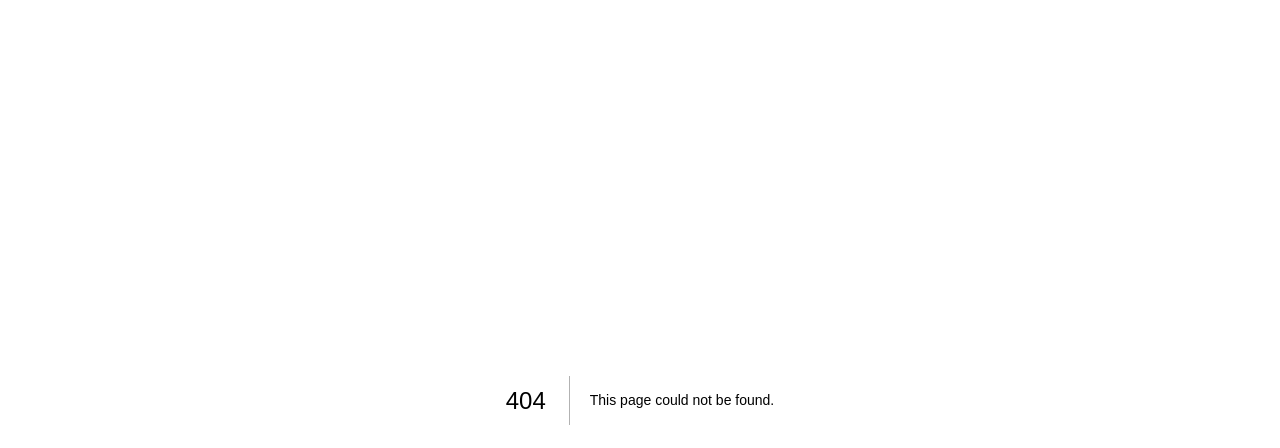
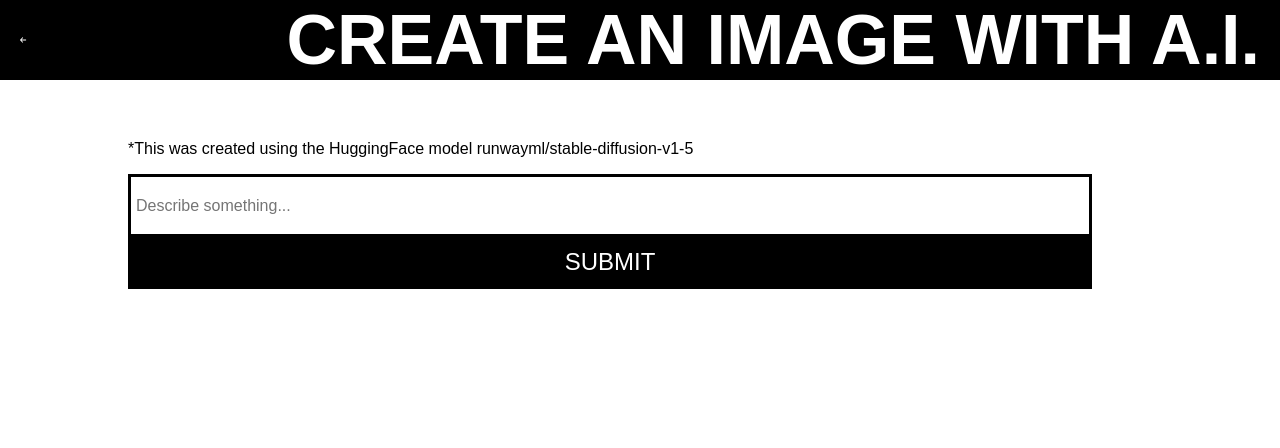
Before and after one commit to Jaywinebrenner/css-land, a Next.js app: page /hugging-face in a window 1280 px wide. Before the commit this address had no page. Shown: the top 448 px of the page. Built offline with nearby package versions, Linux system fonts and the light colour scheme.

Commit message:
wire up hf ai

```diff
--- a/package.json
+++ b/package.json
@@ -13,6 +13,7 @@
     "@fortawesome/free-brands-svg-icons": "^6.0.0",
     "@fortawesome/free-solid-svg-icons": "^6.0.0",
     "@fortawesome/react-fontawesome": "^0.1.17",
+    "@huggingface/inference": "^2.6.4",
     "firebase": "^10.8.1",
     "next": "12.1.0",
     "nprogress": "^0.2.0",
--- a/pages/bored.js
+++ b/pages/bored.js
@@ -21,6 +21,11 @@ const Bored = () => {
             <div className='bored-link-wrapper'>
                 <Link href="/today">
                     <h1>TODAY</h1>
+                </Link>
+            </div>
+            <div className='bored-link-wrapper'>
+                <Link href="/hugging-face">
+                    <h1>IMAGE</h1>
                 </Link>
             </div>
             <div className='bored-link-wrapper'>
--- /dev/null
+++ b/pages/hugging-face.js
@@ -0,0 +1,88 @@
+import Link from 'next/link';
+import React, {useState} from 'react';
+import { faArrowLeft } from '@fortawesome/free-solid-svg-icons';
+import { FontAwesomeIcon } from '@fortawesome/react-fontawesome';
+import { HfInference } from "@huggingface/inference";
+
+
+
+const HuggingFace = () => {
+
+    const [imageUrl, setImageUrl] = useState(null);
+    const [textInput, setTextInput] = useState('');
+    const [isLoading, setIsLoading] = useState(false)
+
+
+    const handleInputChange = (event) => {
+        setTextInput(event.target.value);
+    };
+
+    const handleKeyPress = (event) => {
+        if (event.key === 'Enter') {
+            processImage();
+        }
+    };
+
+    const handleSubmit = () => {
+        processImage();
+
+    };
+
+    const processImage = async () => {
+        setIsLoading(true);
+        setImageUrl(null);
+        const hf = new HfInference(process.env.HUGGING_FACE_API);
+
+        try {
+
+            const result = await hf.textToImage({
+                inputs: textInput,
+                model: 'runwayml/stable-diffusion-v1-5',
+                parameters: {
+                  negative_prompt: 'blurry',
+                }
+              })
+              const imageUrl = URL.createObjectURL(result);
+              setImageUrl(imageUrl);
+              setIsLoading(false);
+            console.log("result", result);
+        } catch (error) {
+            console.error("Error:", error);
+            setIsLoading(false)
+        }
+    };
+
+    return (
+        <section className='hugging-face'>
+            <div className="draw__top">
+                <Link href="/bored">
+                    <FontAwesomeIcon className="draw-arrow" icon={faArrowLeft} />
+                </Link>
+                <h1>CREATE AN IMAGE WITH A.I.</h1>
+            </div>
+            <div className='container'>
+                <p className='details'>*This was created using the HuggingFace model runwayml/stable-diffusion-v1-5</p>
+                <div className='hf-top'>
+                    <input
+                        type="text"
+                        value={textInput}
+                        onChange={handleInputChange}
+                        placeholder="Describe something..."
+                        onKeyDown={handleKeyPress}
+                    />
+                    <button className={`${isLoading ? 'disabled' : ''}`} onClick={handleSubmit} disabled={isLoading}>SUBMIT</button>
+                </div>
+                <div className='hf-bottom'>
+                {isLoading ? <p>Loading...</p> : null}
+                {imageUrl &&
+                    <img src={imageUrl} alt="Result Image" />
+                }
+                </div>
+            </div>
+
+
+        </section>
+    )
+}
+
+export default HuggingFace;
--- a/styles/app.scss
+++ b/styles/app.scss
@@ -23,3 +23,4 @@
 @import "components/event";
 @import "components/carebridge";
 @import "components/today";
+@import "components/hugging-face";
--- /dev/null
+++ b/styles/components/_hugging-face.scss
@@ -0,0 +1,57 @@
+
+
+
+
+.hugging-face {
+    .container {
+        padding: 0 10%;
+        @media(max-width: 800px){
+            padding: 0 3%;
+        }
+        .details {
+            font-size: 16px;
+            // text-align: center;
+            margin-top: 60px;
+        }
+        .hf-top {
+            padding: 0 60px 0 0;
+            input {
+                margin: auto;
+                width: 100%;
+                height: 60px;
+                border: 3px solid black;
+                border-bottom: none;
+                padding: 5px;
+                font-size: 16px;
+            }
+            button {
+                background: black;
+                color: white;
+                width: 100%;
+                height: 55px;
+                font-size: 24px;
+                cursor: pointer;
+                transition: .3s;
+                border: 3px solid black;
+                &:hover {
+                    background-color: white!important;
+                    color: black!important;
+                }
+            }
+            button.disabled {
+                background-color: gray!important;
+                pointer-events: none;
+            }
+        }
+        .hf-bottom {
+            text-align: center;
+            margin-bottom: 100px;
+            img {
+                @media(max-width: 800px){
+                    width: 100%;
+                }
+
+            }
+        }
+    }
+}
--- a/styles/components/_today.scss
+++ b/styles/components/_today.scss
@@ -8,15 +8,18 @@
     }
     .today {
         margin-left: 40px;
+        text-align: center;
+        font-size: 5rem;
+        margin: 37px 0;
     }
     &__wrapper {
         padding: 0 10%;
-        padding-top: 67px;
         display: flex;
         gap: 50px;
         @media(max-width:800px){
             display: block;
             padding-top: 0;
+            padding: 0 ;
         }
         .image-wrapper {
             @media(max-width:800px){
@@ -24,11 +27,27 @@
             }
             img {
                 max-width: 275px;
+                border: 10px solid black;
             }
         }
         .content-wrapper {
-            li {
+            .list-wrapper {
+                margin-top: 0;
+            }
+            .list-item {
                 margin-bottom: 12px;
+                border: 10px solid black;
+                padding: 8px;
+                margin-bottom: 12px;
+                list-style-type: none;
+                display: block;
+                text-decoration: none;
+                color: black;
+                cursor: pointer;
+                &:hover {
+                    background-color: black;
+                    color: white;
+                }
             }
         }
     }
```
Also changed, not shown: pages/today.js (+9 -10 lines), 1 other file (tests, documents, lock files or other folders).
